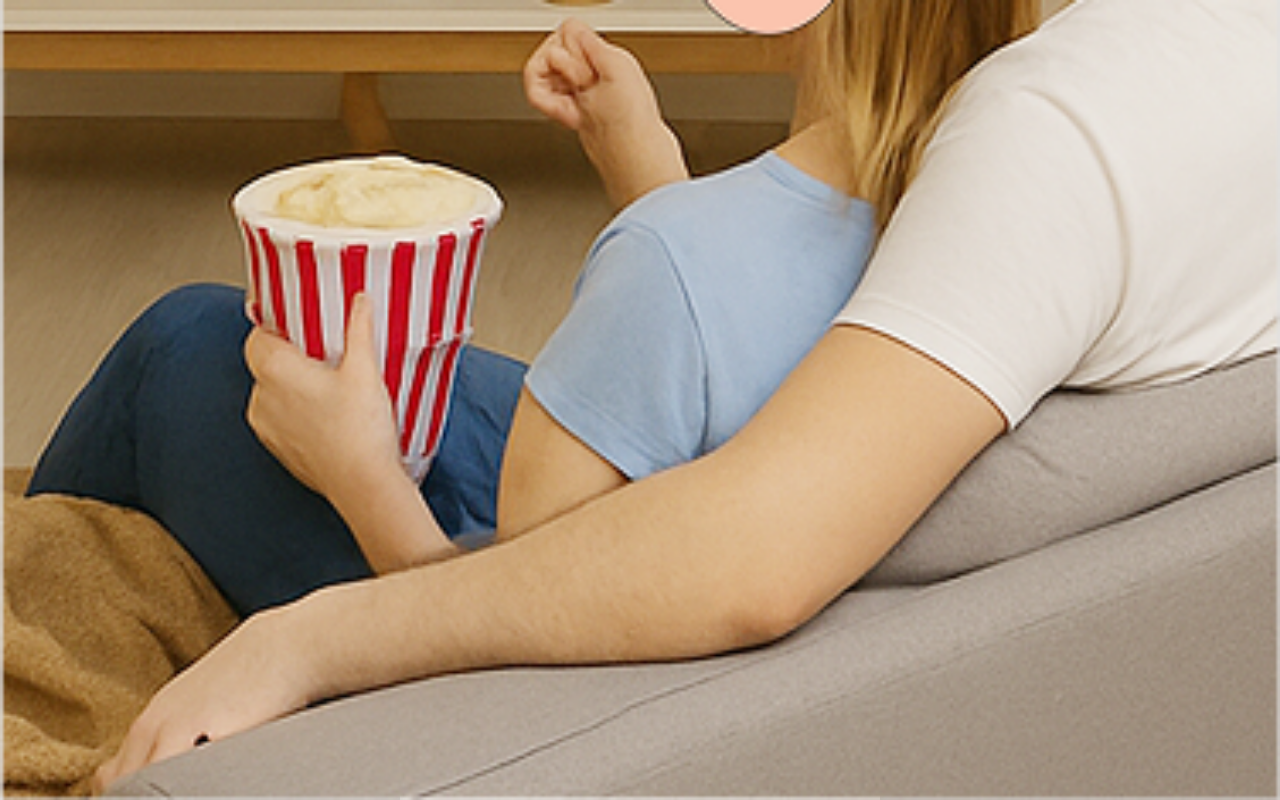
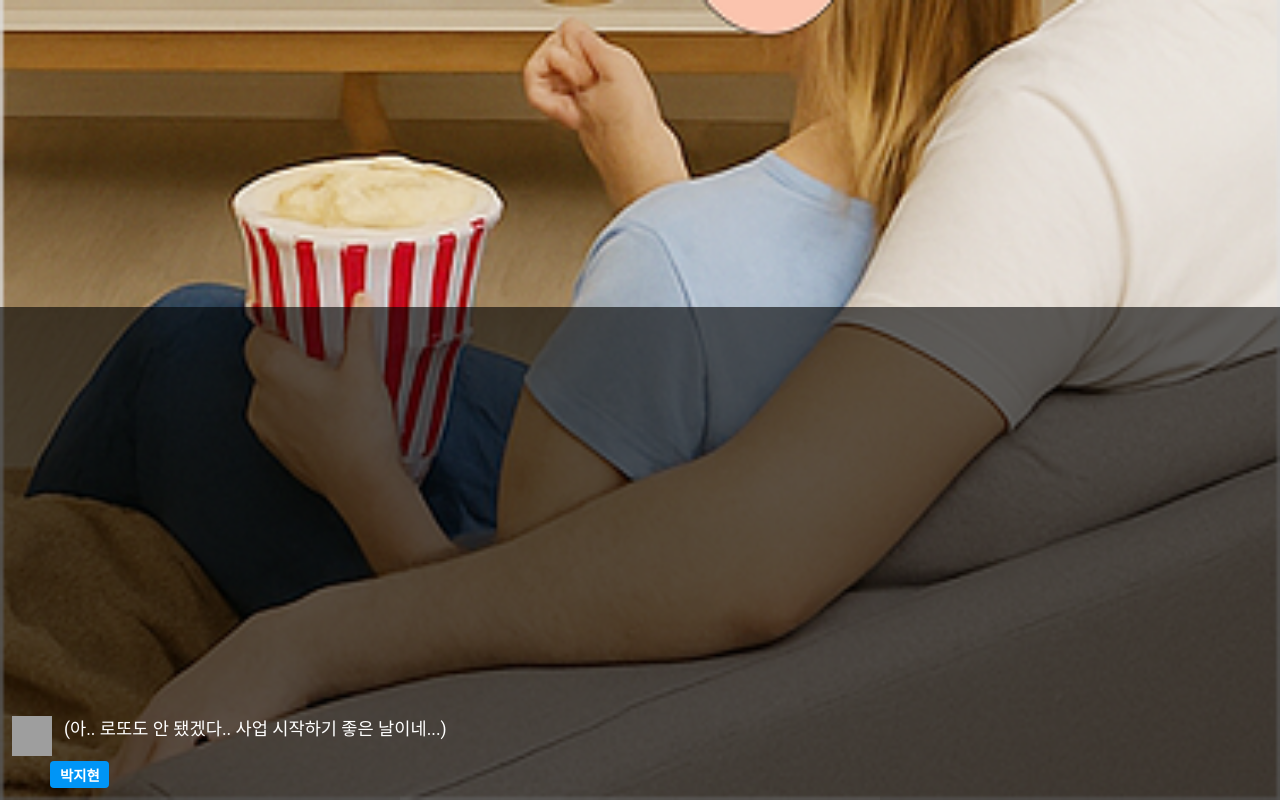
Before and after one commit to skojphy/wedding-es, a SvelteKit app: page /stage4 in a window 1280 px wide. Built offline with nearby package versions, Linux system fonts and the light colour scheme; grey boxes are pictures that could not be loaded.

Commit message:
feat: Add DialogBox component and update stage4
- Add new DialogBox component
- Update stage4 with new lottery numbers and dialog
- Add dialog positioning styles

```diff
--- /dev/null
+++ b/src/components/DialogBox.svelte
@@ -0,0 +1,64 @@
+<script>
+	export let name = '';
+	export let text = '';
+	export let avatar = '';
+</script>
+
+<div class="dialog-container">
+	<div class="dialog-box">
+		<img class="avatar" src={avatar} alt="avatar" />
+		<div class="dialog-content">
+			<p class="dialog-text">{text}</p>
+		</div>
+	</div>
+	<div class="name-label">{name}</div>
+</div>
+
+<style>
+	.dialog-container {
+		width: 100%;
+		aspect-ratio: 375 / 140;
+		background-color: rgba(0, 0, 0, 0.6);
+		padding: 0.75rem;
+		display: flex;
+		flex-direction: column;
+		align-items: flex-start;
+		justify-content: flex-end;
+		gap: 0.3rem;
+		font-size: clamp(0.9rem, 2.5vw, 1.1rem);
+		margin: 0 auto;
+	}
+
+	.dialog-box {
+		display: flex;
+		align-items: flex-start;
+		gap: 0.75rem;
+		width: 100%;
+	}
+
+	.avatar {
+		width: 40px;
+		height: 40px;
+		flex-shrink: 0;
+	}
+
+	.dialog-content {
+		color: white;
+		line-height: 1.5;
+		flex: 1;
+	}
+
+	.dialog-text {
+		margin: 0;
+	}
+
+	.name-label {
+		background-color: #0095f6;
+		color: white;
+		font-weight: bold;
+		font-size: 0.9rem;
+		padding: 0.2rem 0.6rem;
+		border-radius: 4px;
+		margin-left: 2.4rem;
+	}
+</style>
--- a/src/routes/stage4/+page.svelte
+++ b/src/routes/stage4/+page.svelte
@@ -1,13 +1,25 @@
+<script>
+	import DialogBox from '$components/DialogBox.svelte';
+</script>
+
 <div class="stage4-background">
 	<div class="lottery-numbers">
+		<span class="lotto-number">14</span>
+		<span class="lotto-number">1</span>
+		<span class="lotto-number">18</span>
+		<span class="lotto-number">18</span>
+		<span class="lotto-number">25</span>
+		<span class="lotto-number">14</span>
 		<span class="lotto-number">5</span>
-		<span class="lotto-number">12</span>
-		<span class="lotto-number">23</span>
-		<span class="lotto-number">32</span>
-		<span class="lotto-number">41</span>
-		<span class="lotto-number">7</span>
-		<span class="lotto-number">7</span>
 	</div>
+</div>
+
+<div class="dialog-wrapper">
+	<DialogBox
+		name="박지현"
+		text="(아.. 로또도 안 됐겠다.. 사업 시작하기 좋은 날이네...)"
+		avatar="/images/avatar/parkjihyun.png"
+	/>
 </div>
 
 <style>
@@ -47,4 +59,18 @@
 		font-size: calc(100vw / 25);
 		box-shadow: 0 2px 4px rgba(0, 0, 0, 0.1);
 	}
+
+	.dialog-wrapper {
+		position: fixed;
+		bottom: 0;
+		left: 0;
+		width: 100%;
+		z-index: 10;
+		display: flex;
+		justify-content: center;
+	}
+
+	.dialog-container {
+		margin: 0 auto;
+	}
 </style>
```
